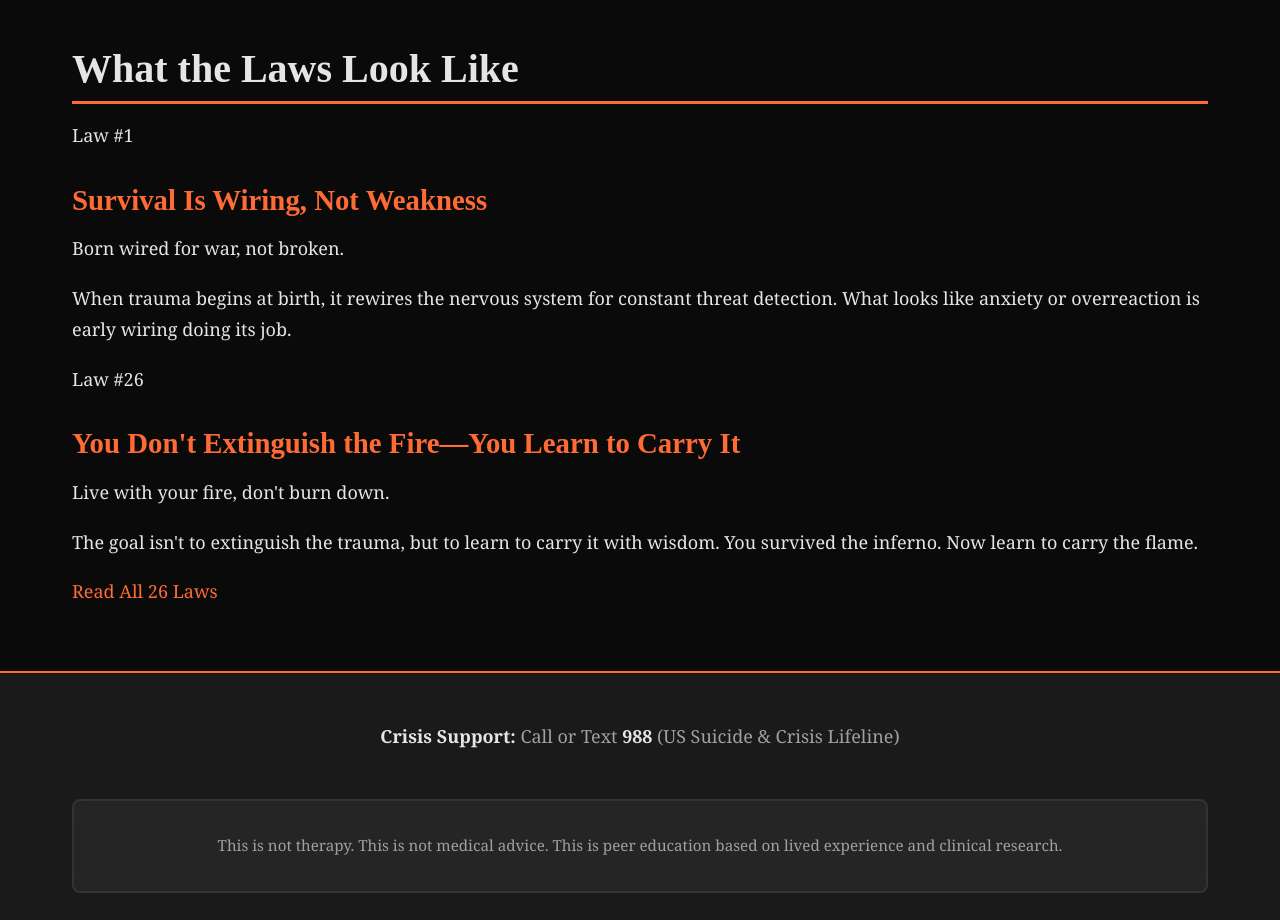
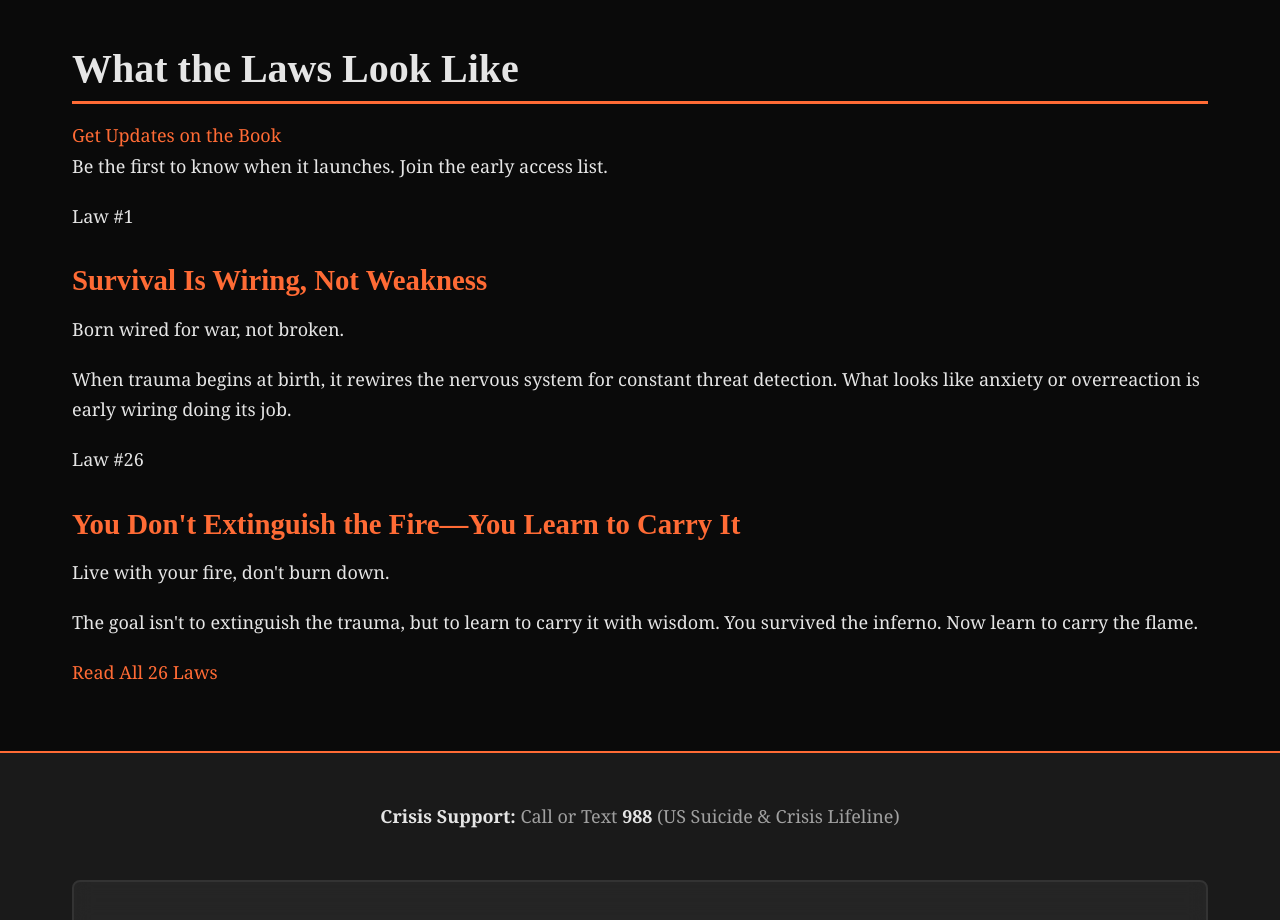
Before and after one commit to Mave9055/26laws, a plain HTML site: page index.html in a window 1280 px wide. Shown: the part 1564-2484 px from the top of the page. Drawn offline with Linux system fonts and the light colour scheme.

Commit message:
Add call-to-action buttons for early access

```diff
--- a/index.html
+++ b/index.html
@@ -89,7 +89,10 @@
     <section class="featured-laws">
         <div class="container">
             <h2>What the Laws Look Like</h2>
-
+            <div class="cta-buttons center-text">
+    <a href="resources.html" class="button-primary">Get Updates on the Book</a>
+    <p class="cta-subtitle">Be the first to know when it launches. Join the early access list.</p>
+</div>
             <div class="law-card">
                 <div class="law-number">Law #1</div>
                 <h3>Survival Is Wiring, Not Weakness</h3>
```
